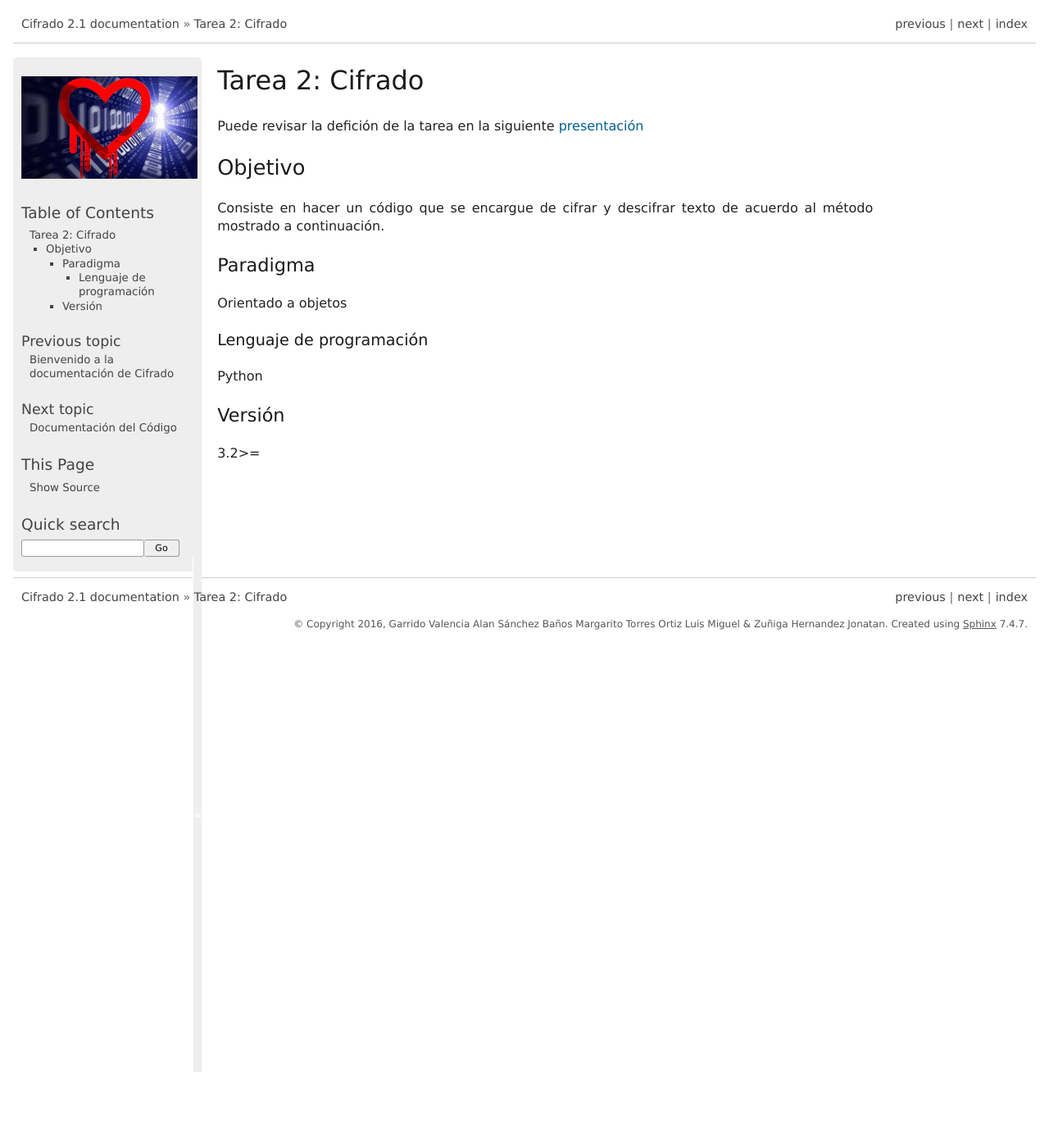
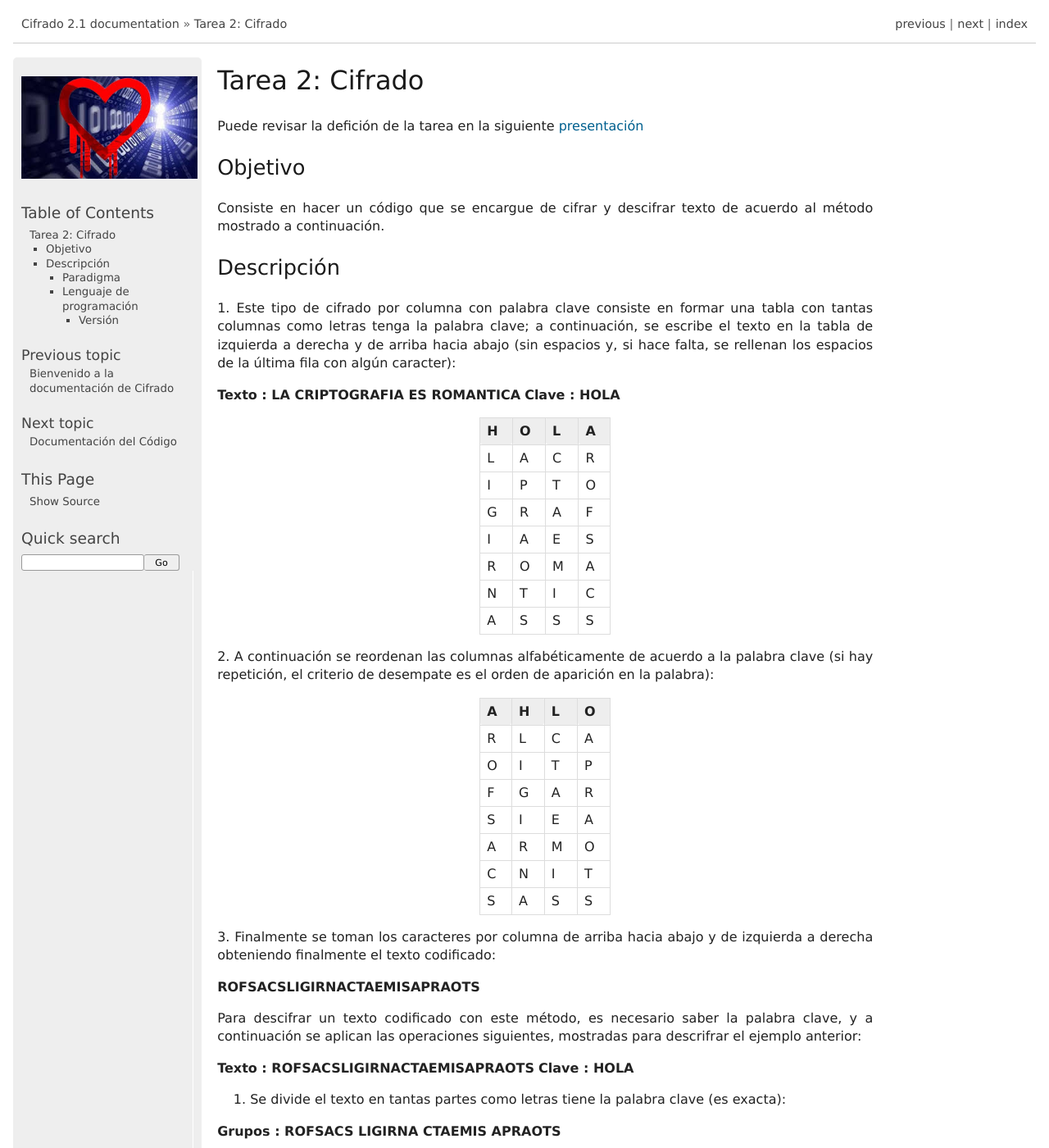
Before and after one commit to allanstone/InteligenciaArtificial, a Sphinx documentation site: the page built from Tarea 2/source/intro.rst, in a window 1280 px wide and 1400 px high. Shown: the whole window at 82% size. Built offline with Sphinx 7.4.7, drawn with Linux system fonts in a browser that asks for light colours; some of the changed text lies outside the part shown.

Commit message:
Agregando tablas a la descripción y agregando la Tarea 2 al README.md

```diff
--- a/Tarea 2/source/conf.py
+++ b/Tarea 2/source/conf.py
@@ -20,8 +20,7 @@
 import os
 import sys
 # sys.path.insert(0, os.path.abspath('.'))
-sys.path.append('../Cifrado')
-#sys.path.append('../Test/')
+sys.path.append('./')
 
 sys.path.append(os.path.abspath('_themes'))
 html_theme_path = ['_themes']
--- a/Tarea 2/source/intro.rst
+++ b/Tarea 2/source/intro.rst
@@ -9,8 +9,122 @@ Objetivo
 Consiste en hacer un código que se encargue de cifrar y descifrar texto de acuerdo
 al método mostrado a continuación.
 
+Descripción
+===========
+
+1. Este tipo de cifrado por columna con palabra clave consiste en formar una tabla con tantas
+columnas como letras tenga la palabra clave; a continuación, se escribe el texto en la tabla
+de izquierda a derecha y de arriba hacia abajo (sin espacios y, si hace falta, se rellenan los
+espacios de la última fila con algún caracter):
+
+**Texto : LA CRIPTOGRAFIA ES ROMANTICA**
+**Clave : HOLA**
+
++---+---+---+---+
+| H | O | L | A |
++===+===+===+===+
+| L | A | C | R |
++---+---+---+---+
+| I | P | T | O |
++---+---+---+---+
+| G | R | A | F |
++---+---+---+---+
+| I | A | E | S |
++---+---+---+---+
+| R | O | M | A |
++---+---+---+---+
+| N | T | I | C |
++---+---+---+---+
+| A | S | S | S |
++---+---+---+---+
+
+2. A continuación se reordenan las columnas alfabéticamente de acuerdo a la palabra clave (si
+hay repetición, el criterio de desempate es el orden de aparición en la palabra):
+
++---+---+---+---+
+| A | H | L | O |
++===+===+===+===+
+| R | L | C | A |
++---+---+---+---+
+| O | I | T | P |
++---+---+---+---+
+| F | G | A | R |
++---+---+---+---+
+| S | I | E | A |
++---+---+---+---+
+| A | R | M | O |
++---+---+---+---+
+| C | N | I | T |
++---+---+---+---+
+| S | A | S | S |
++---+---+---+---+
+
+3. Finalmente se toman los caracteres por columna de arriba hacia abajo y de izquierda a
+derecha obteniendo finalmente el texto codificado:
+
+**ROFSACSLIGIRNACTAEMISAPRAOTS**
+
+Para descifrar un texto codificado con este método, es necesario saber la palabra clave, y a continuación
+se aplican las operaciones siguientes, mostradas para descrifrar el ejemplo anterior:
+
+**Texto : ROFSACSLIGIRNACTAEMISAPRAOTS**
+**Clave : HOLA**
+
+1. Se divide el texto en tantas partes como letras tiene la palabra clave (es exacta):
+
+**Grupos : ROFSACS LIGIRNA CTAEMIS APRAOTS**
+
+2. Se ordena alfabéticamente la palabra clave:
+
+**Clave : HOLA**
+**Ordenada : AHLO**
+
+3. Se coloca cada grupo bajo cada letra de la palabra clave ordenada:
+
++---+---+---+---+
+| A | H | L | O |
++===+===+===+===+
+| R | L | C | A |
++---+---+---+---+
+| O | I | T | P |
++---+---+---+---+
+| F | G | A | R |
++---+---+---+---+
+| S | I | E | A |
++---+---+---+---+
+| A | R | M | O |
++---+---+---+---+
+| C | N | I | T |
++---+---+---+---+
+| S | A | S | S |
++---+---+---+---+
+
+4. Se reacomoda la palabra clave junto con su columna correspondiente:
+
++---+---+---+---+
+| H | O | L | A |
++===+===+===+===+
+| L | A | C | R |
++---+---+---+---+
+| I | P | T | O |
++---+---+---+---+
+| G | R | A | F |
++---+---+---+---+
+| I | A | E | S |
++---+---+---+---+
+| R | O | M | A |
++---+---+---+---+
+| N | T | I | C |
++---+---+---+---+
+| A | S | S | S |
++---+---+---+---+
+
+5. Se concatena cada línea de la tabla para obtener el texto el claro:
+
+**LACRIPTOGRAFIAESROMANTICASSS**
+
 Paradigma
-+++++++++
+---------
 
 Orientado a objetos
 
--- a/Tarea 2/source/pkgcode.rst
+++ b/Tarea 2/source/pkgcode.rst
@@ -15,5 +15,5 @@ Test
 ====
 Esta es la documentación del modulo de pruebas.
 
-.. automodule:: cypherTest
+.. automodule:: Test.cypherTest
    :members:
```
Also changed, not shown: 2 other files.
